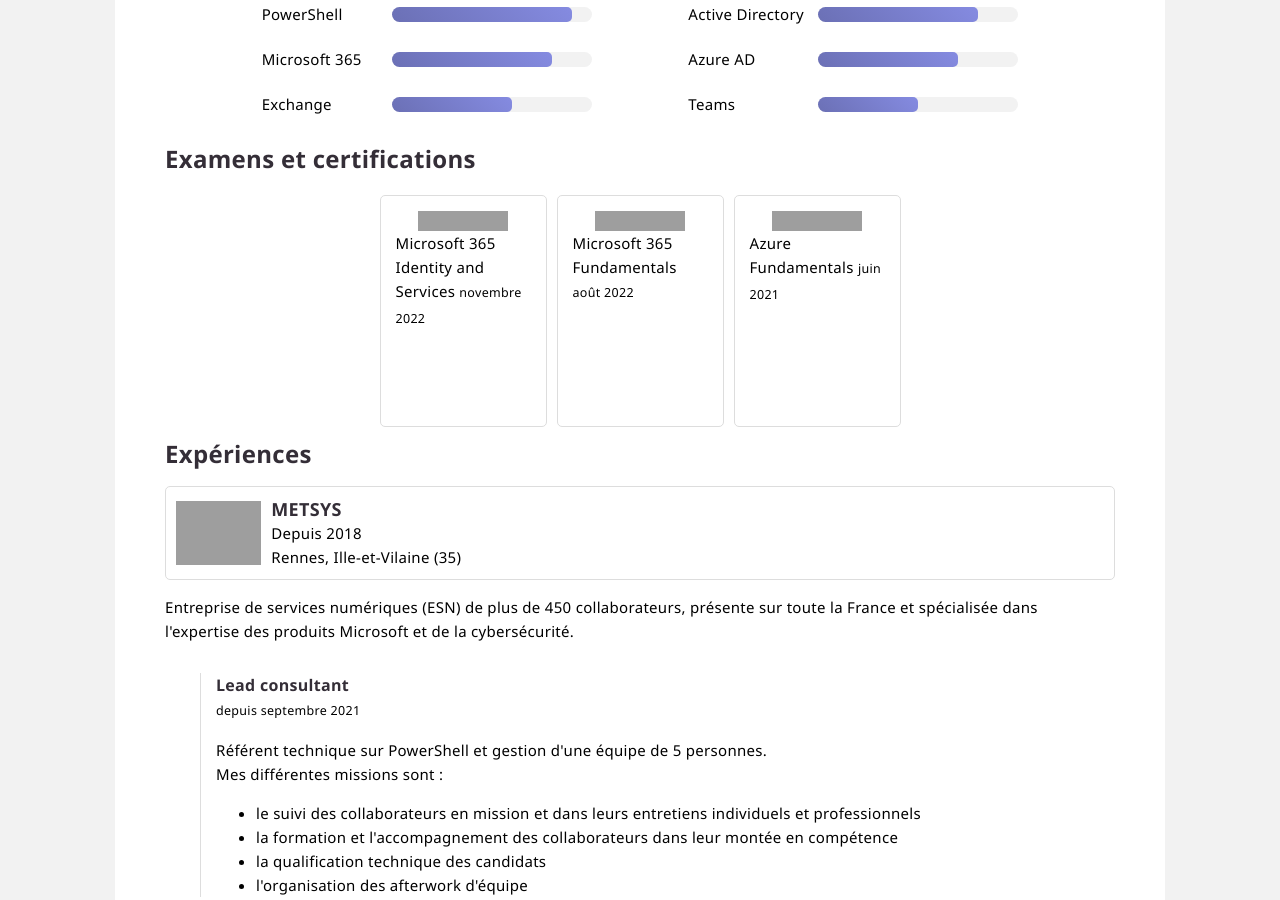
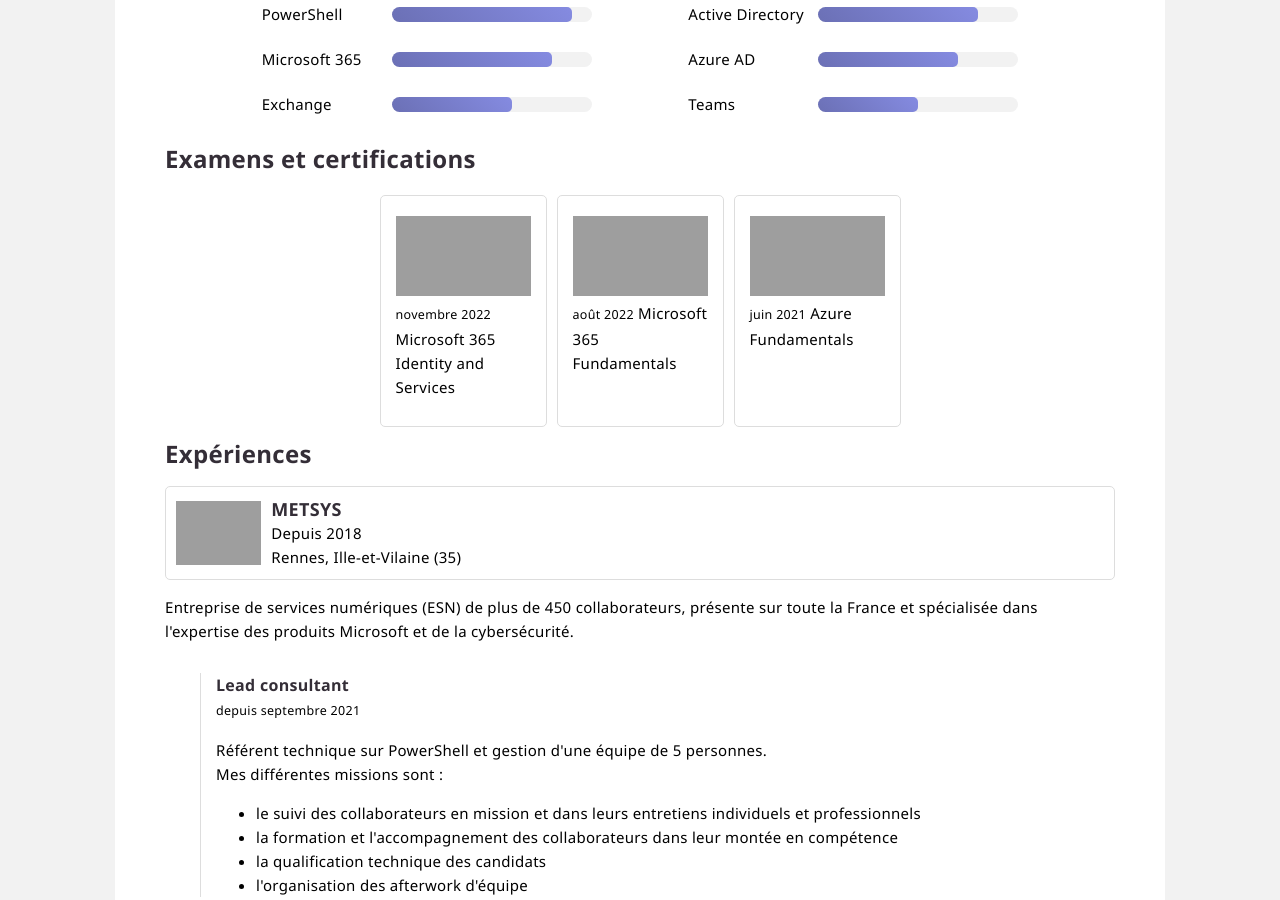
Before and after one commit to leobouard/leobouard.github.io, a Jekyll site: the page built from cv.md, in a window 1280 px wide and 900 px high, scrolled down 388 px, cut to the strip 0-900 px from the top of the window. Built offline with Jekyll 4.4.1, drawn with Linux system fonts in a browser that asks for light colours; some web fonts are replaced; grey boxes are pictures that could not be loaded.

Commit message:
Update cv.md

```diff
--- a/cv.md
+++ b/cv.md
@@ -58,31 +58,19 @@ Je partage également mes connaissances (notamment sur PowerShell) avec mon site
 
 <div class="posts">
     <div class="certification">
-        <div>
-            <img src="https://learn.microsoft.com/en-us/media/learn/certification/badges/certification-exam.svg?branch=main" alt="logo Microsoft Exam">
-        </div>
-        <div>
-            <span>Microsoft 365 Identity and Services</span>
-            <small>novembre 2022</small>
-        </div>
+        <img src="https://learn.microsoft.com/en-us/media/learn/certification/badges/certification-exam.svg?branch=main" alt="logo Microsoft Exam">
+        <small>novembre 2022</small>
+        <span>Microsoft 365 Identity and Services</span>
     </div>
     <div class="certification">
-        <div>
-            <img src="https://learn.microsoft.com/media/learn/certification/badges/microsoft-certified-fundamentals-badge.svg?branch=main" alt="logo Microsoft Certified Fundamentals">
-        </div>
-        <div>
-            <span>Microsoft 365 Fundamentals</span>
-            <small>août 2022</small>
-        </div>
+        <img src="https://learn.microsoft.com/media/learn/certification/badges/microsoft-certified-fundamentals-badge.svg?branch=main" alt="logo Microsoft Certified Fundamentals">
+        <small>août 2022</small>
+        <span>Microsoft 365 Fundamentals</span>
     </div>
     <div class="certification">
-        <div>
-            <img src="https://learn.microsoft.com/media/learn/certification/badges/microsoft-certified-fundamentals-badge.svg?branch=main" alt="logo Microsoft Certified Fundamentals">
-        </div>
-        <div>
-            <span>Azure Fundamentals</span>
-            <small>juin 2021</small>
-        </div>
+        <img src="https://learn.microsoft.com/media/learn/certification/badges/microsoft-certified-fundamentals-badge.svg?branch=main" alt="logo Microsoft Certified Fundamentals">
+        <small>juin 2021</small>
+        <span>Azure Fundamentals</span>
     </div>
 </div>
 
```
